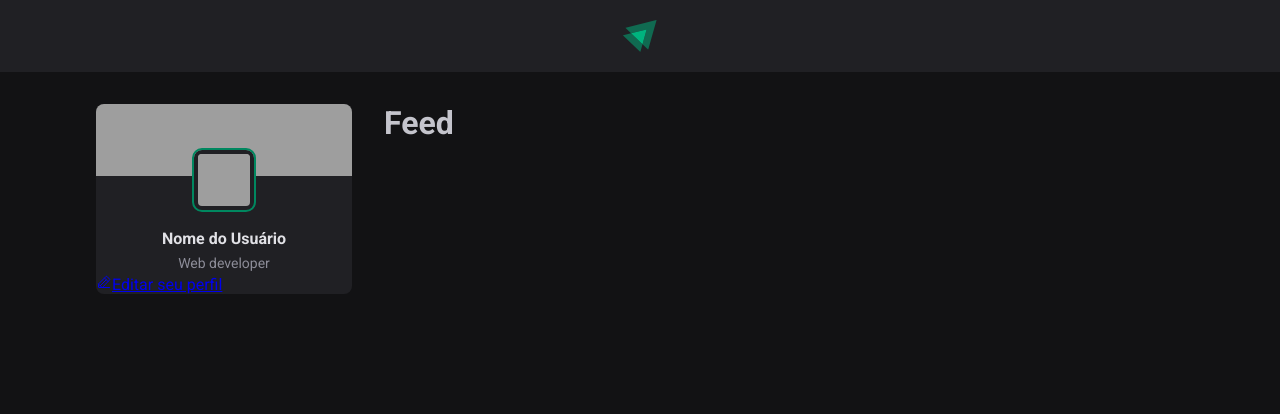
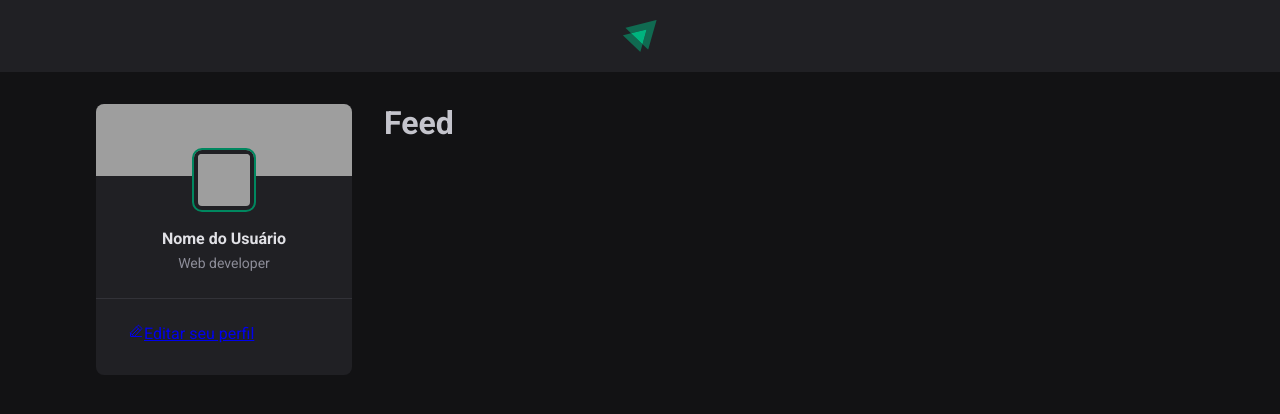
Before and after one commit to DiegoRCarvalho/ignite-feed, a React (Vite) app: page / in a window 1280 px wide. Shown: the top 414 px of the page. Built offline with nearby package versions, Linux system fonts and the light colour scheme; grey boxes are pictures that could not be loaded.

Commit message:
feat: sets the area around the profile edit button

```diff
--- a/src/components/Sidebar.module.css
+++ b/src/components/Sidebar.module.css
@@ -38,3 +38,9 @@
   color: var(--gray-400);
   line-height: 1.6;
 }
+
+.sidebar footer{
+  border-top: 1px solid var(--gray-600);
+  margin-top: 1.5rem;
+  padding: 1.5rem 2rem 2rem;
+}
```
